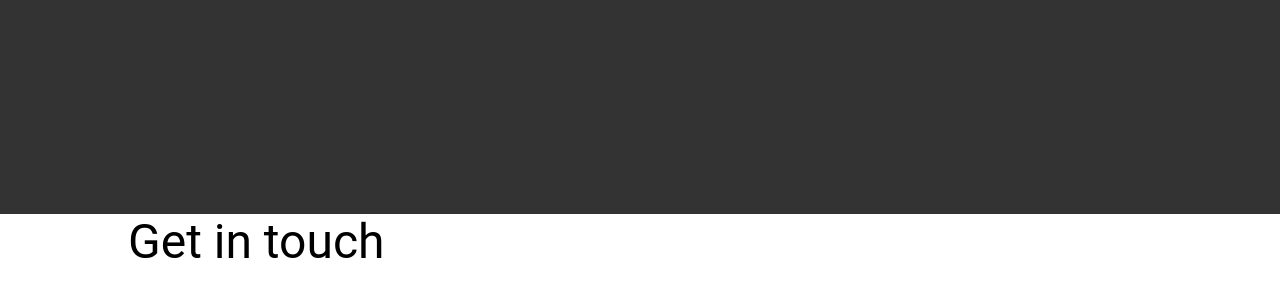
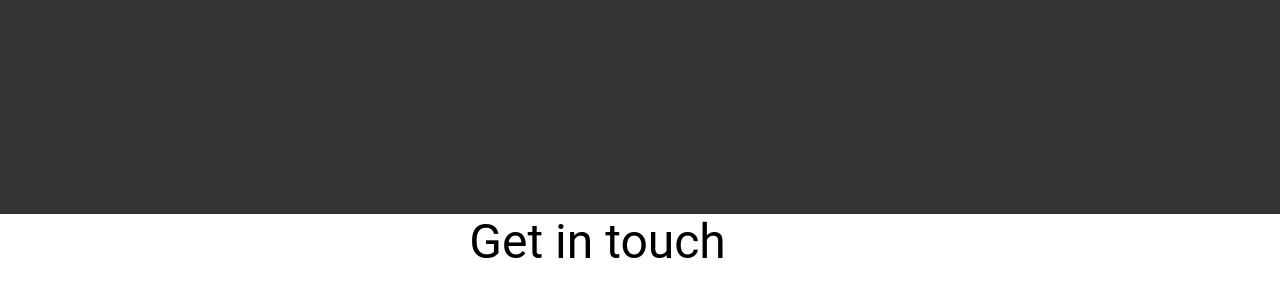
Before and after one commit to sebasbente/portfolio-as, a React (Create React App) app: page / in a window 1280 px wide. Shown: the part 2450-2750 px from the top of the page. Built offline with nearby package versions, Linux system fonts and the light colour scheme.

Commit message:
armando contact

```diff
--- a/src/App.js
+++ b/src/App.js
@@ -1,22 +1,32 @@
 import React from "react";
-import { makeStyles } from "@material-ui/core";
+import { createTheme, makeStyles, MuiThemeProvider } from "@material-ui/core";
 import NavBar from "./components/NavBar";
 import About from "./components/About";
 import Skills from "./components/Skills";
 import MyWork from "./components/MyWork";
 import Contact from "./components/Contact";
+import { purple } from "@material-ui/core/colors";
 
+
+const theme = createTheme ({
+  palette: {
+    primary: { main: purple[500] },
+    secondary: { main: "#333" },
+  }
+})
 
 function App() {
   const classes = useStyles();
   return (
-    <div className={"classes.root"}>
+    <MuiThemeProvider theme={theme}>
+      <div className={"classes.root"}>
       <NavBar/>
       <About title= "About Me" id="about" dark={true } />
       <Skills title= "My Coding Journey" id= "skills" dark={false } />
       <MyWork title= "My Work" id="work" dark={true } />
       <Contact title= "Get in touch" id="contact" dark={false } />
     </div>
+    </MuiThemeProvider>
   );
 }
 
--- a/src/components/Contact.js
+++ b/src/components/Contact.js
@@ -1,13 +1,55 @@
-import React from "react";
-import { makeStyles, Typography } from "@material-ui/core";
+import React, { useState } from "react";
+import { Button, Radio, Paper, makeStyles, Typography, TextField } from "@material-ui/core";
+import { purple } from "@material-ui/core/colors";
 
 
 const Contact = ({ title, dark, id }) => {
     const classes = useStyles();
+    const [value, setValue] = useState("Say Hi");
+
+    const handleChange = (e) => {
+        setValue(e.target.value)
+    }
+
     return (
         <div className={`${classes.section} ${dark && classes.sectiondark}`}>
             <div className={classes.sectioncontent} id={id}>
                 <Typography variant="h3">{title}</Typography>
+                <Paper className={classes.root}>
+                    <div className={classes.titleandchoices}>
+                        <Typography variant="h5">CONTACT ME</Typography>
+                        <div className={classes.choices}>
+                            <span>Say Hello</span>
+                            <Radio
+                                value="Say Hi"
+                                checked={value === "Say Hi"}
+                                color="primary"
+                                onChange={handleChange}
+                            />
+                             <span>Get a Quote</span>
+                            <Radio
+                                value="Get a Quote"
+                                checked={value === "Get a Quote"}
+                                color="primary"
+                                onChange={handleChange}
+                            />
+                        </div>
+                    </div>
+                    <form className={classes.form} noValidate autoComplete="off">
+                        <TextField label="Your name"/>
+                        <TextField label="Your e-mail"/>
+                        {
+                            value === "Get a Quote" ? (
+                                <>
+                                <TextField label="Needed Services"/>
+                                <TextField label="Estimated Budget"/>
+                                </>
+                            ) : null
+                        }
+                        <TextField label="Write a message"/>
+                    </form>
+                    <Button color="secondary" variant="contained">Submit</Button>
+                </Paper>
             </div>
         </div>
 
@@ -17,14 +59,51 @@ const Contact = ({ title, dark, id }) => {
 const useStyles = makeStyles((theme)=> ({
     section: {
         minHeight: "100vh",
+        display: "flex",
+        flexDirection: "column",
+        justifyContent: "flex-start",
+        alignItems: "center",
     },
     sectiondark: {
         background: "#333",
         color: "#fff",
     },
+    root: {
+        marginTop: theme.spacing(4),
+        background: "tomato",
+        color: "#fff",
+        fontSize: "1.2rem",
+        maxWidth: "500px",
+        display: "flex",
+        flexDirection: "column",
+        justifyContent: "space-between",
+        padding: theme.spacing(4),
+        "& button": {
+            backgroundColor: "#fff",
+            color: "tomato",
+            fontWeight: 900,
+            fontSize: "1.2rem",
+            marginTop: theme.spacing(4),
+        },
+        "& button:hover": {
+                backgroundColor: theme.palette.primary.main,
+                color: "#fff",
+            }
+    },
     sectioncontent: {
         maxWidth: "80vw",
-        margin: "0 auto",
+    },
+    titleandchoices: {
+        "& h5": {
+            marginTop: theme.spacing(1),
+        }
+    },
+    form: {
+        display: "flex",
+        flexDirection: "column",
+        "& input": {
+            marginBottom: theme.spacing(1),
+        }
     },
   }))
 
--- a/src/components/NavBar.js
+++ b/src/components/NavBar.js
@@ -107,6 +107,7 @@ const NavBar = () => {
 const useStyles = makeStyles((theme)=> ({
     root: {
         backgroundColor: "#fafafa",
+        opacity: 0.8,
         top: 0,
         right: 0,
         left: 0,
```
